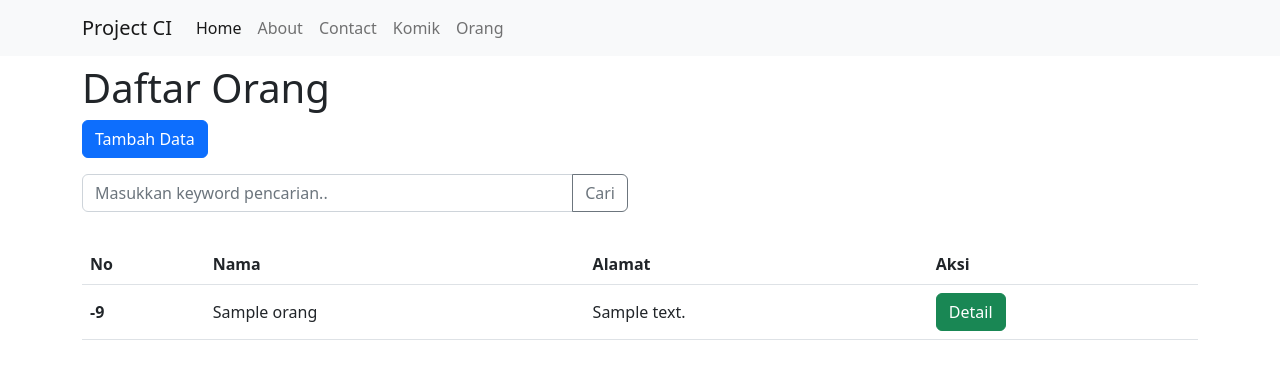
After one commit to rahmadadeakbar/Codeigniter4-Project, a CodeIgniter 4 app: template app/Views/orang/index.php in a window 1280 px wide. The commit adds this page. Shown: the top 379 px of the page. Run offline with PHP 8.4 and a stand-in for CodeIgniter, Linux system fonts and the light colour scheme; the template is opened without the code that fills it: most values are stand-ins (such as "Sample title", 1, 10 or a date in 2020); data that the repository does not hold is empty; some libraries are stand-ins or nearby versions.

Commit message:
update pagination dan searching

```diff
--- a/app/Config/Pager.php
+++ b/app/Config/Pager.php
@@ -24,6 +24,7 @@ class Pager extends BaseConfig
         'default_full'   => 'CodeIgniter\Pager\Views\default_full',
         'default_simple' => 'CodeIgniter\Pager\Views\default_simple',
         'default_head'   => 'CodeIgniter\Pager\Views\default_head',
+        'orang_pagination' => 'App\Views\Pagers\orang_pagination'
     ];
 
     /**
--- a/app/Views/layout/navbar.php
+++ b/app/Views/layout/navbar.php
@@ -18,6 +18,9 @@
                 <li class="nav-item">
                     <a class="nav-link" href="/komik">Komik</a>
                 </li>
+                <li class="nav-item">
+                    <a class="nav-link" href="/orang">Orang</a>
+                </li>
             </ul>
         </div>
     </div>
--- a/app/Views/layout/template.php
+++ b/app/Views/layout/template.php
@@ -8,9 +8,6 @@
 
     <!-- CSS only -->
     <link href="https://cdn.jsdelivr.net/npm/bootstrap@5.2.0-beta1/dist/css/bootstrap.min.css" rel="stylesheet" integrity="sha384-0evHe/X+R7YkIZDRvuzKMRqM+OrBnVFBL6DOitfPri4tjfHxaWutUpFmBp4vmVor" crossorigin="anonymous">
-
-
-    <!-- <link rel="stylesheet" href="https://cdn.jsdelivr.net/npm/bootstrap@4.6.1/dist/css/bootstrap.min.css" integrity="sha384-zCbKRCUGaJDkqS1kPbPd7TveP5iyJE0EjAuZQTgFLD2ylzuqKfdKlfG/eSrtxUkn" crossorigin="anonymous"> -->
 
     <link rel="stylesheet" href="/css/style.css">
 
@@ -27,8 +24,7 @@
 
     <!-- JavaScript Bundle with Popper -->
     <script src="https://cdn.jsdelivr.net/npm/bootstrap@5.2.0-beta1/dist/js/bootstrap.bundle.min.js" integrity="sha384-pprn3073KE6tl6bjs2QrFaJGz5/SUsLqktiwsUTF55Jfv3qYSDhgCecCxMW52nD2" crossorigin="anonymous"></script>
-    <!-- <script src="https://cdn.jsdelivr.net/npm/jquery@3.5.1/dist/jquery.slim.min.js" integrity="sha384-DfXdz2htPH0lsSSs5nCTpuj/zy4C+OGpamoFVy38MVBnE+IbbVYUew+OrCXaRkfj" crossorigin="anonymous"></script>
-    <script src="https://cdn.jsdelivr.net/npm/bootstrap@4.6.1/dist/js/bootstrap.bundle.min.js" integrity="sha384-fQybjgWLrvvRgtW6bFlB7jaZrFsaBXjsOMm/tB9LTS58ONXgqbR9W8oWht/amnpF" crossorigin="anonymous"></script> -->
+
 
 
 
--- /dev/null
+++ b/app/Views/orang/index.php
@@ -0,0 +1,53 @@
+<?= $this->extend('layout/template'); ?>
+
+<?= $this->section('content'); ?>
+<div class="container">
+    <div class="row">
+        <div class="col-6">
+            <h1 class="mt-2">Daftar Orang</h1>
+            <a href="/orang/create" class="btn btn-primary mb-3">Tambah Data</a>
+            <form action="" method="POST">
+                <div class="input-group mb-3">
+                    <input type="text" class="form-control" placeholder="Masukkan keyword pencarian.." aria-label="Recipient's username" aria-describedby="button-addon2" name="keyword">
+                    <button class="btn btn-outline-secondary" type="submit" name="submit" id="button-addon2">Cari</button>
+                </div>
+            </form>
+        </div>
+    </div>
+    <div class="row">
+        <div class="col">
+            <?php if (session()->getFlashdata('pesan')) : ?>
+                <div class="alert alert-success mt-3" role="alert">
+                    <?= session()->getFlashdata('pesan') ?>
+                </div>
+            <?php endif; ?>
+
+            <table class="table mt-3">
+                <thead>
+                    <tr>
+                        <th scope="col">No</th>
+                        <th scope="col">Nama</th>
+                        <th scope="col">Alamat</th>
+                        <th scope="col">Aksi</th>
+                    </tr>
+                </thead>
+                <tbody>
+                    <?php $no = 1 + (10 * ($currentPage - 1)); ?>
+                    <?php foreach ($orang as $key => $o) : ?>
+                        <tr>
+                            <th scope="row"><?= $no++; ?></th>
+                            <td><?= $o['nama']; ?></td>
+                            <td><?= $o['alamat']; ?></td>
+                            <td> <a href="" class="btn btn-success">Detail</a></td>
+                        </tr>
+                    <?php endforeach; ?>
+                </tbody>
+            </table>
+
+            <?= $pager->links('orang', 'orang_pagination'); ?>
+
+        </div>
+    </div>
+</div>
+
+<?= $this->endSection(); ?>
```
Also changed, not shown: app/Controllers/Orang.php (added, +62 -0 lines), app/Models/OrangModel.php (added, +21 -0 lines), app/Views/pagers/orang_pagination.php (added, +39 -0 lines).
